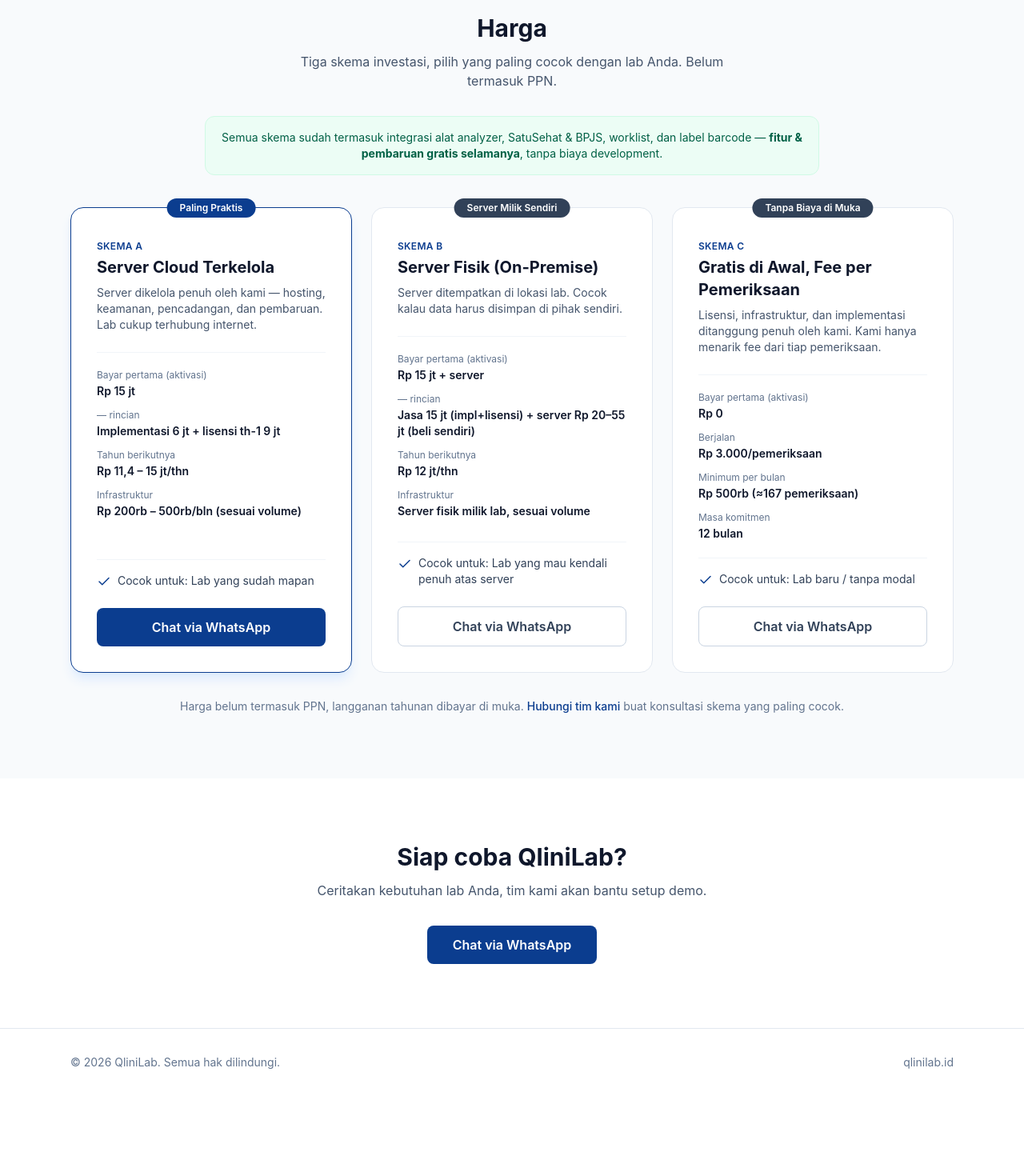
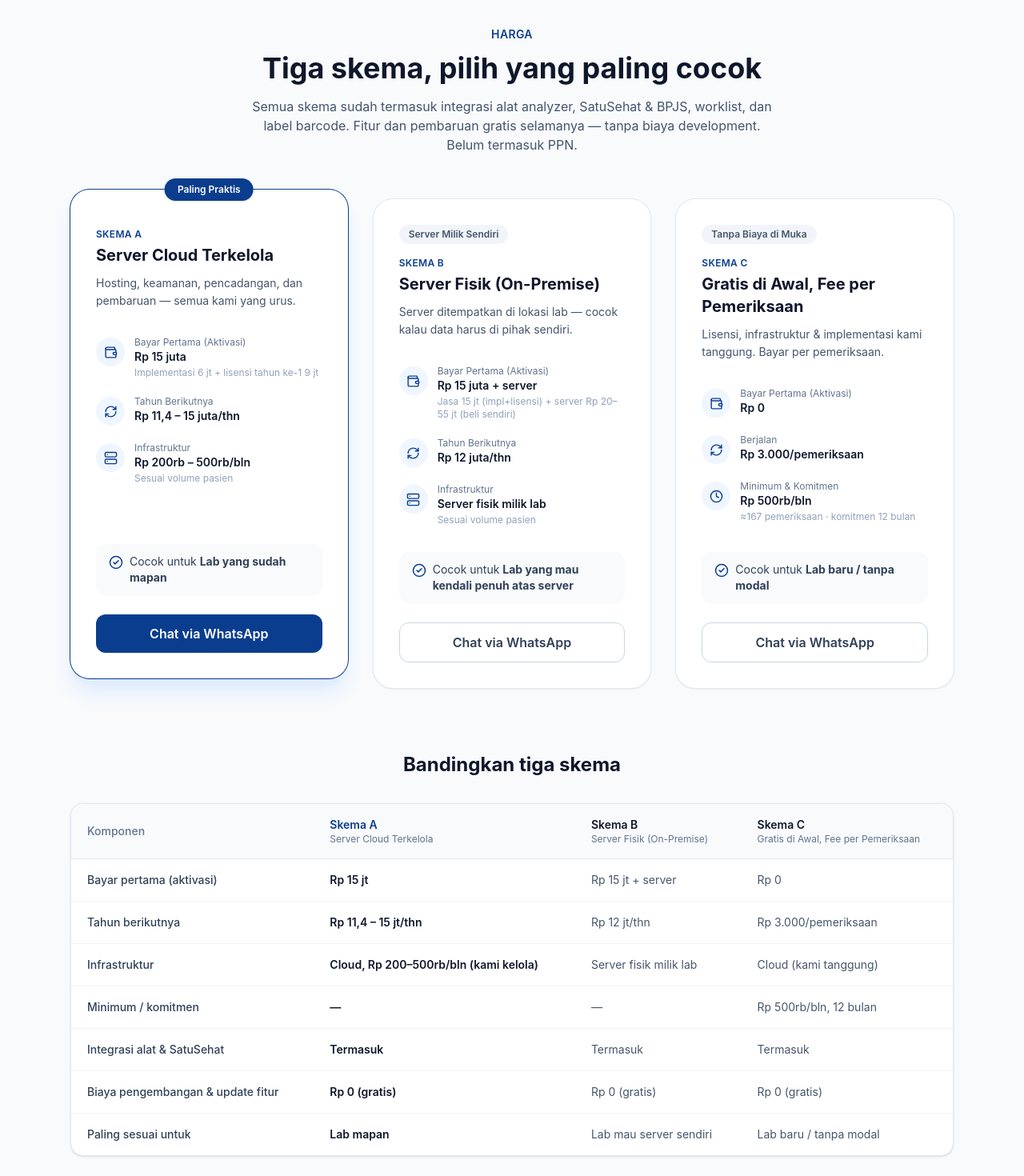
Before and after one commit to serverpatelki/qlinilab-landing, a React (Vite) app: page / in a window 1280 px wide. Shown: the part 1960-3430 px from the top of the page at 80% size. Before the commit the page ends 3330 px from the top, so only its background shows below. Built offline with nearby package versions, Linux system fonts and the light colour scheme.

Commit message:
polish(pricing): rework cards + add full comparison table
Detail rows were cramped and flat. Redo with icon badges, generous
spacing, and a proper 'bandingkan tiga skema' table below the cards
(mirrors the original proposal's summary table).

```diff
--- a/src/App.tsx
+++ b/src/App.tsx
@@ -2,11 +2,15 @@
   Activity,
   AlertTriangle,
   Barcode,
-  Check,
+  CheckCircle2,
+  Clock,
   FileCheck2,
   Menu,
   Plug,
+  RefreshCw,
+  Server,
   ShieldCheck,
+  Wallet,
   X,
 } from 'lucide-react'
 import { useState } from 'react'
@@ -237,13 +241,21 @@
     title: 'Server Cloud Terkelola',
     badge: 'Paling Praktis',
     highlight: true,
-    tagline:
-      'Server dikelola penuh oleh kami — hosting, keamanan, pencadangan, dan pembaruan. Lab cukup terhubung internet.',
+    tagline: 'Hosting, keamanan, pencadangan, dan pembaruan — semua kami yang urus.',
     rows: [
-      { label: 'Bayar pertama (aktivasi)', value: 'Rp 15 jt' },
-      { label: '— rincian', value: 'Implementasi 6 jt + lisensi th-1 9 jt' },
-      { label: 'Tahun berikutnya', value: 'Rp 11,4 – 15 jt/thn' },
-      { label: 'Infrastruktur', value: 'Rp 200rb – 500rb/bln (sesuai volume)' },
+      {
+        icon: Wallet,
+        label: 'Bayar Pertama (Aktivasi)',
+        value: 'Rp 15 juta',
+        note: 'Implementasi 6 jt + lisensi tahun ke-1 9 jt',
+      },
+      { icon: RefreshCw, label: 'Tahun Berikutnya', value: 'Rp 11,4 – 15 juta/thn' },
+      {
+        icon: Server,
+        label: 'Infrastruktur',
+        value: 'Rp 200rb – 500rb/bln',
+        note: 'Sesuai volume pasien',
+      },
     ],
     fit: 'Lab yang sudah mapan',
   },
@@ -252,13 +264,21 @@
     title: 'Server Fisik (On-Premise)',
     badge: 'Server Milik Sendiri',
     highlight: false,
-    tagline:
-      'Server ditempatkan di lokasi lab. Cocok kalau data harus disimpan di pihak sendiri.',
+    tagline: 'Server ditempatkan di lokasi lab — cocok kalau data harus di pihak sendiri.',
     rows: [
-      { label: 'Bayar pertama (aktivasi)', value: 'Rp 15 jt + server' },
-      { label: '— rincian', value: 'Jasa 15 jt (impl+lisensi) + server Rp 20–55 jt (beli sendiri)' },
-      { label: 'Tahun berikutnya', value: 'Rp 12 jt/thn' },
-      { label: 'Infrastruktur', value: 'Server fisik milik lab, sesuai volume' },
+      {
+        icon: Wallet,
+        label: 'Bayar Pertama (Aktivasi)',
+        value: 'Rp 15 juta + server',
+        note: 'Jasa 15 jt (impl+lisensi) + server Rp 20–55 jt (beli sendiri)',
+      },
+      { icon: RefreshCw, label: 'Tahun Berikutnya', value: 'Rp 12 juta/thn' },
+      {
+        icon: Server,
+        label: 'Infrastruktur',
+        value: 'Server fisik milik lab',
+        note: 'Sesuai volume pasien',
+      },
     ],
     fit: 'Lab yang mau kendali penuh atas server',
   },
@@ -267,69 +287,95 @@
     title: 'Gratis di Awal, Fee per Pemeriksaan',
     badge: 'Tanpa Biaya di Muka',
     highlight: false,
-    tagline:
-      'Lisensi, infrastruktur, dan implementasi ditanggung penuh oleh kami. Kami hanya menarik fee dari tiap pemeriksaan.',
+    tagline: 'Lisensi, infrastruktur & implementasi kami tanggung. Bayar per pemeriksaan.',
     rows: [
-      { label: 'Bayar pertama (aktivasi)', value: 'Rp 0' },
-      { label: 'Berjalan', value: 'Rp 3.000/pemeriksaan' },
-      { label: 'Minimum per bulan', value: 'Rp 500rb (≈167 pemeriksaan)' },
-      { label: 'Masa komitmen', value: '12 bulan' },
+      { icon: Wallet, label: 'Bayar Pertama (Aktivasi)', value: 'Rp 0' },
+      { icon: RefreshCw, label: 'Berjalan', value: 'Rp 3.000/pemeriksaan' },
+      {
+        icon: Clock,
+        label: 'Minimum & Komitmen',
+        value: 'Rp 500rb/bln',
+        note: '≈167 pemeriksaan · komitmen 12 bulan',
+      },
     ],
     fit: 'Lab baru / tanpa modal',
   },
 ]
 
+const COMPARE_ROWS: { label: string; values: [string, string, string] }[] = [
+  { label: 'Bayar pertama (aktivasi)', values: ['Rp 15 jt', 'Rp 15 jt + server', 'Rp 0'] },
+  { label: 'Tahun berikutnya', values: ['Rp 11,4 – 15 jt/thn', 'Rp 12 jt/thn', 'Rp 3.000/pemeriksaan'] },
+  { label: 'Infrastruktur', values: ['Cloud, Rp 200–500rb/bln (kami kelola)', 'Server fisik milik lab', 'Cloud (kami tanggung)'] },
+  { label: 'Minimum / komitmen', values: ['—', '—', 'Rp 500rb/bln, 12 bulan'] },
+  { label: 'Integrasi alat & SatuSehat', values: ['Termasuk', 'Termasuk', 'Termasuk'] },
+  { label: 'Biaya pengembangan & update fitur', values: ['Rp 0 (gratis)', 'Rp 0 (gratis)', 'Rp 0 (gratis)'] },
+  { label: 'Paling sesuai untuk', values: ['Lab mapan', 'Lab mau server sendiri', 'Lab baru / tanpa modal'] },
+]
+
 function Pricing() {
   return (
-    <section id="harga" className="bg-slate-50 py-20">
+    <section id="harga" className="bg-slate-50 py-24">
       <div className="mx-auto max-w-6xl px-6">
-        <div className="text-center">
-          <h2 className="text-3xl font-bold text-slate-900">Harga</h2>
-          <p className="mx-auto mt-3 max-w-xl text-slate-600">
-            Tiga skema investasi, pilih yang paling cocok dengan lab Anda. Belum termasuk PPN.
+        <div className="mx-auto max-w-2xl text-center">
+          <p className="text-sm font-semibold uppercase tracking-wide text-brand-blue">Harga</p>
+          <h2 className="mt-3 text-3xl font-bold text-slate-900 md:text-4xl">
+            Tiga skema, pilih yang paling cocok
+          </h2>
+          <p className="mt-4 text-slate-600">
+            Semua skema sudah termasuk integrasi alat analyzer, SatuSehat & BPJS, worklist, dan
+            label barcode. Fitur dan pembaruan gratis selamanya — tanpa biaya development.
+            Belum termasuk PPN.
           </p>
         </div>
 
-        <div className="mx-auto mt-8 max-w-3xl rounded-xl border border-emerald-100 bg-emerald-50 px-5 py-4 text-center text-sm text-emerald-800">
-          Semua skema sudah termasuk integrasi alat analyzer, SatuSehat & BPJS, worklist, dan
-          label barcode — <strong>fitur & pembaruan gratis selamanya</strong>, tanpa biaya
-          development.
-        </div>
-
-        <div className="mt-10 grid grid-cols-1 gap-6 lg:grid-cols-3">
+        <div className="mt-14 grid grid-cols-1 gap-8 lg:grid-cols-3">
           {SCHEMES.map((s) => (
             <div
               key={s.name}
-              className={`relative flex flex-col rounded-2xl border bg-white p-8 ${
-                s.highlight ? 'border-brand-blue shadow-lg shadow-blue-100' : 'border-slate-200'
+              className={`relative flex flex-col rounded-3xl bg-white p-8 ring-1 ${
+                s.highlight
+                  ? 'shadow-xl shadow-blue-100 ring-brand-blue lg:-translate-y-3'
+                  : 'shadow-sm ring-slate-200'
               }`}
             >
-              <span
-                className={`absolute -top-3 left-1/2 -translate-x-1/2 rounded-full px-4 py-1 text-xs font-semibold whitespace-nowrap ${
-                  s.highlight ? 'bg-brand-blue text-white' : 'bg-slate-700 text-white'
-                }`}
-              >
-                {s.badge}
-              </span>
-              <p className="mt-2 text-xs font-semibold uppercase tracking-wide text-brand-blue">
+              {s.highlight && (
+                <span className="absolute -top-3.5 left-1/2 -translate-x-1/2 rounded-full bg-brand-blue px-4 py-1.5 text-xs font-semibold text-white shadow-sm">
+                  {s.badge}
+                </span>
+              )}
+              {!s.highlight && (
+                <span className="inline-block w-fit rounded-full bg-slate-100 px-3 py-1 text-xs font-semibold text-slate-600">
+                  {s.badge}
+                </span>
+              )}
+
+              <p className="mt-4 text-xs font-semibold uppercase tracking-wide text-brand-blue">
                 {s.name}
               </p>
               <h3 className="mt-1 text-xl font-bold text-slate-900">{s.title}</h3>
-              <p className="mt-2 text-sm text-slate-600">{s.tagline}</p>
+              <p className="mt-2.5 text-sm leading-relaxed text-slate-600">{s.tagline}</p>
 
-              <div className="mt-6 flex-1 space-y-3 border-y border-slate-100 py-5">
+              <div className="mt-8 flex-1 space-y-5">
                 {s.rows.map((row) => (
-                  <div key={row.label} className="flex flex-col gap-0.5">
-                    <span className="text-xs text-slate-500">{row.label}</span>
-                    <span className="text-sm font-semibold text-slate-900">{row.value}</span>
+                  <div key={row.label} className="flex items-start gap-3">
+                    <div className="mt-0.5 flex size-9 shrink-0 items-center justify-center rounded-full bg-blue-50 text-brand-blue">
+                      <row.icon size={17} />
+                    </div>
+                    <div>
+                      <p className="text-xs text-slate-500">{row.label}</p>
+                      <p className="text-sm font-semibold text-slate-900">{row.value}</p>
+                      {row.note && <p className="mt-0.5 text-xs text-slate-400">{row.note}</p>}
+                    </div>
                   </div>
                 ))}
               </div>
 
-              <p className="mt-4 flex items-start gap-2 text-sm text-slate-700">
-                <Check size={18} className="mt-0.5 shrink-0 text-brand-blue" />
-                <span>Cocok untuk: {s.fit}</span>
-              </p>
+              <div className="mt-8 flex items-start gap-2 rounded-xl bg-slate-50 px-4 py-3 text-sm text-slate-700">
+                <CheckCircle2 size={18} className="mt-0.5 shrink-0 text-brand-blue" />
+                <span>
+                  Cocok untuk <strong>{s.fit}</strong>
+                </span>
+              </div>
 
               <a
                 href={`https://wa.me/6282175757415?text=${encodeURIComponent(
@@ -337,7 +383,7 @@
                 )}`}
                 target="_blank"
                 rel="noreferrer"
-                className={`mt-6 block rounded-lg px-6 py-3 text-center font-semibold transition ${
+                className={`mt-6 block rounded-xl px-6 py-3 text-center font-semibold transition ${
                   s.highlight
                     ? 'bg-brand-blue text-white hover:bg-brand-blue-dark'
                     : 'border border-slate-300 text-slate-700 hover:bg-slate-50'
@@ -348,6 +394,48 @@
             </div>
           ))}
         </div>
+
+        <div className="mt-20">
+          <h3 className="text-center text-2xl font-bold text-slate-900">
+            Bandingkan tiga skema
+          </h3>
+          <div className="mt-8 overflow-x-auto rounded-2xl border border-slate-200 bg-white shadow-sm">
+            <table className="w-full min-w-[640px] text-left text-sm">
+              <thead>
+                <tr className="border-b border-slate-200 bg-slate-50">
+                  <th className="px-5 py-4 font-medium text-slate-500">Komponen</th>
+                  {SCHEMES.map((s) => (
+                    <th
+                      key={s.name}
+                      className={`px-5 py-4 font-semibold ${
+                        s.highlight ? 'text-brand-blue' : 'text-slate-900'
+                      }`}
+                    >
+                      {s.name}
+                      <span className="block text-xs font-normal text-slate-500">{s.title}</span>
+                    </th>
+                  ))}
+                </tr>
+              </thead>
+              <tbody className="divide-y divide-slate-100">
+                {COMPARE_ROWS.map((row) => (
+                  <tr key={row.label}>
+                    <td className="px-5 py-4 font-medium text-slate-700">{row.label}</td>
+                    {row.values.map((v, i) => (
+                      <td
+                        key={i}
+                        className={`px-5 py-4 ${i === 0 ? 'font-semibold text-slate-900' : 'text-slate-600'}`}
+                      >
+                        {v}
+                      </td>
+                    ))}
+                  </tr>
+                ))}
+              </tbody>
+            </table>
+          </div>
+        </div>
+
         <p className="mt-8 text-center text-sm text-slate-500">
           Harga belum termasuk PPN, langganan tahunan dibayar di muka.{' '}
           <a href="#kontak" className="font-medium text-brand-blue hover:underline">
```
